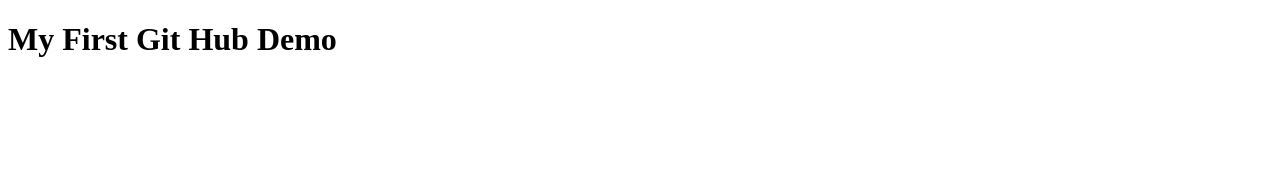
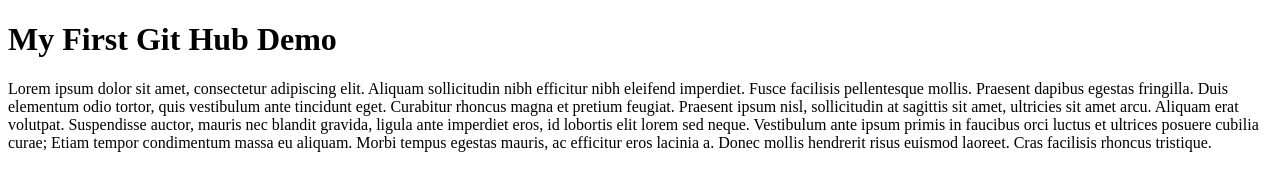
Before and after one commit to shamzd/first-github, a plain HTML site: page index.html in a window 1280 px wide. Drawn offline with Linux system fonts and the light colour scheme.

Commit message:
added para

```diff
--- a/index.html
+++ b/index.html
@@ -9,6 +9,7 @@
 <body>
     <header>
         <h1>My First Git Hub Demo</h1>
+        <p>Lorem ipsum dolor sit amet, consectetur adipiscing elit. Aliquam sollicitudin nibh efficitur nibh eleifend imperdiet. Fusce facilisis pellentesque mollis. Praesent dapibus egestas fringilla. Duis elementum odio tortor, quis vestibulum ante tincidunt eget. Curabitur rhoncus magna et pretium feugiat. Praesent ipsum nisl, sollicitudin at sagittis sit amet, ultricies sit amet arcu. Aliquam erat volutpat. Suspendisse auctor, mauris nec blandit gravida, ligula ante imperdiet eros, id lobortis elit lorem sed neque. Vestibulum ante ipsum primis in faucibus orci luctus et ultrices posuere cubilia curae; Etiam tempor condimentum massa eu aliquam. Morbi tempus egestas mauris, ac efficitur eros lacinia a. Donec mollis hendrerit risus euismod laoreet. Cras facilisis rhoncus tristique.</p>
     </header>
 </body>
 </html>
```
